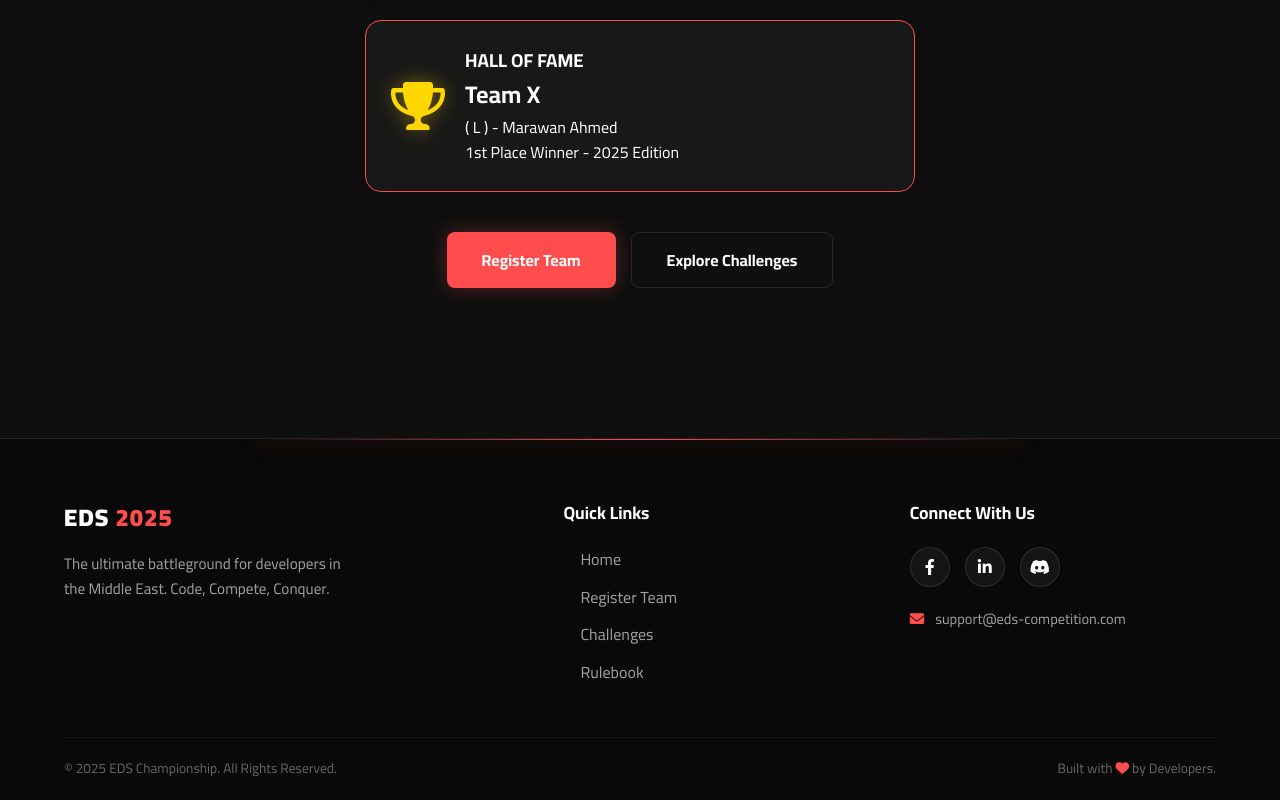
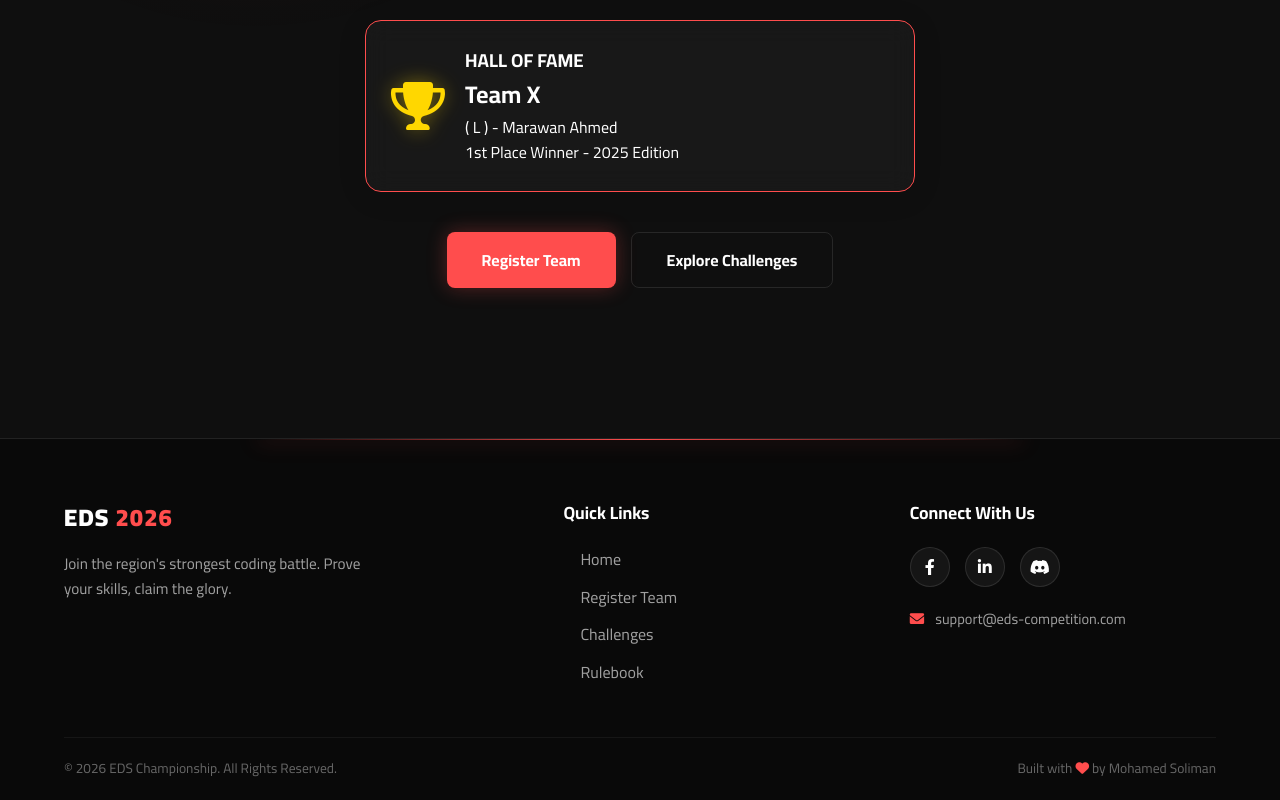
Before and after one commit to Mohammmedsoliman/EDS-2026, a plain HTML site: page index.html in a window 1280 px wide. Shown: the part 569-1369 px from the top of the page. Drawn offline with Linux system fonts and the light colour scheme; no server answers.

Commit message:
Update footer content for EDS Championship 2026

```diff
--- a/index.html
+++ b/index.html
@@ -327,8 +327,8 @@
         <div class="footer-container">
             <div class="footer-content">
                 <div class="footer-brand">
-                    <div class="logo">EDS <span class="highlight">2025</span></div>
-                    <p>The ultimate battleground for developers in the Middle East. Code, Compete, Conquer.</p>
+                    <div class="logo">EDS <span class="highlight">2026</span></div>
+                    <p>Join the region's strongest coding battle. Prove your skills, claim the glory.</p>
                 </div>
                 <div class="footer-links">
                     <h3>Quick Links</h3>
@@ -350,8 +350,8 @@
                 </div>
             </div>
             <div class="footer-bottom">
-                <p>&copy; 2025 EDS Championship. All Rights Reserved.</p>
-                <p>Built with <i class="fas fa-heart" style="color: var(--primary-color);"></i> by Developers.</p>
+                <p>&copy; 2026 EDS Championship. All Rights Reserved.</p>
+                <p>Built with <i class="fas fa-heart" style="color: var(--primary-color);"></i> by Mohamed Soliman</p>
             </div>
         </div>
     </footer>
```
